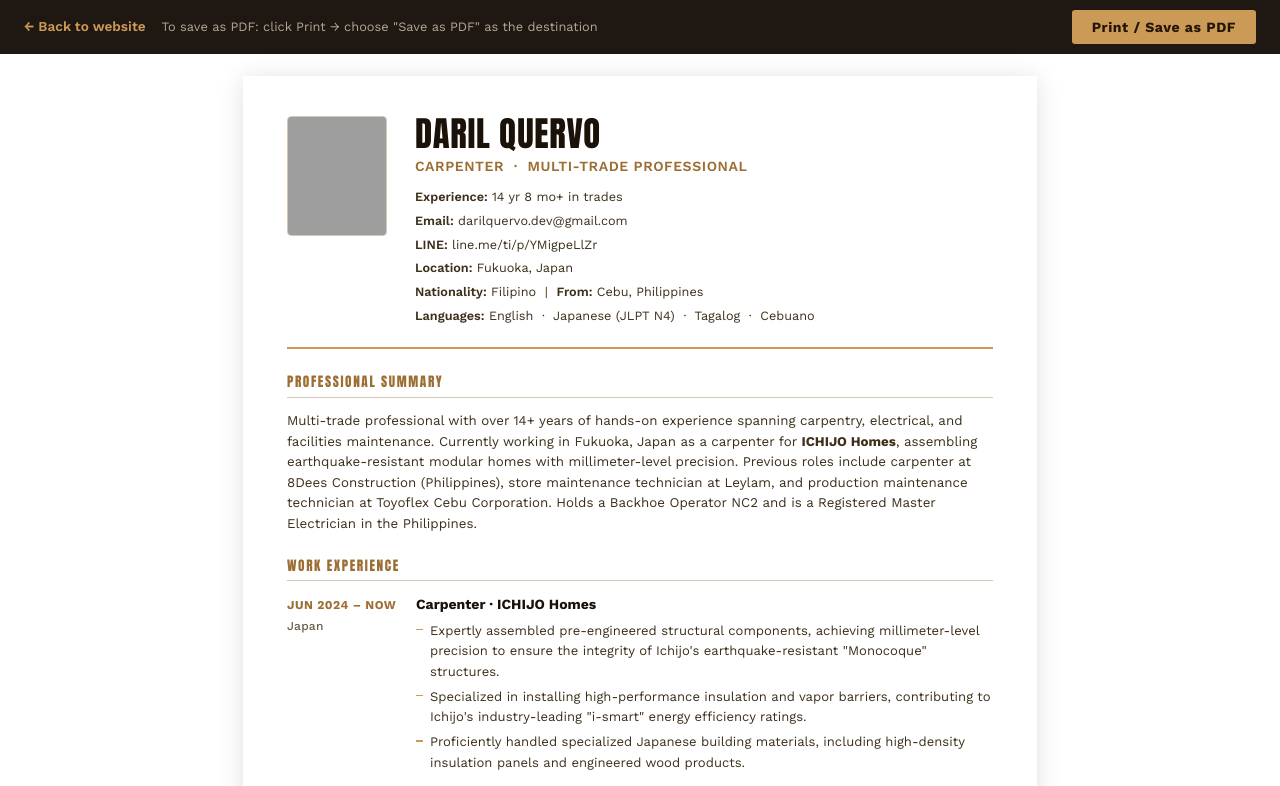
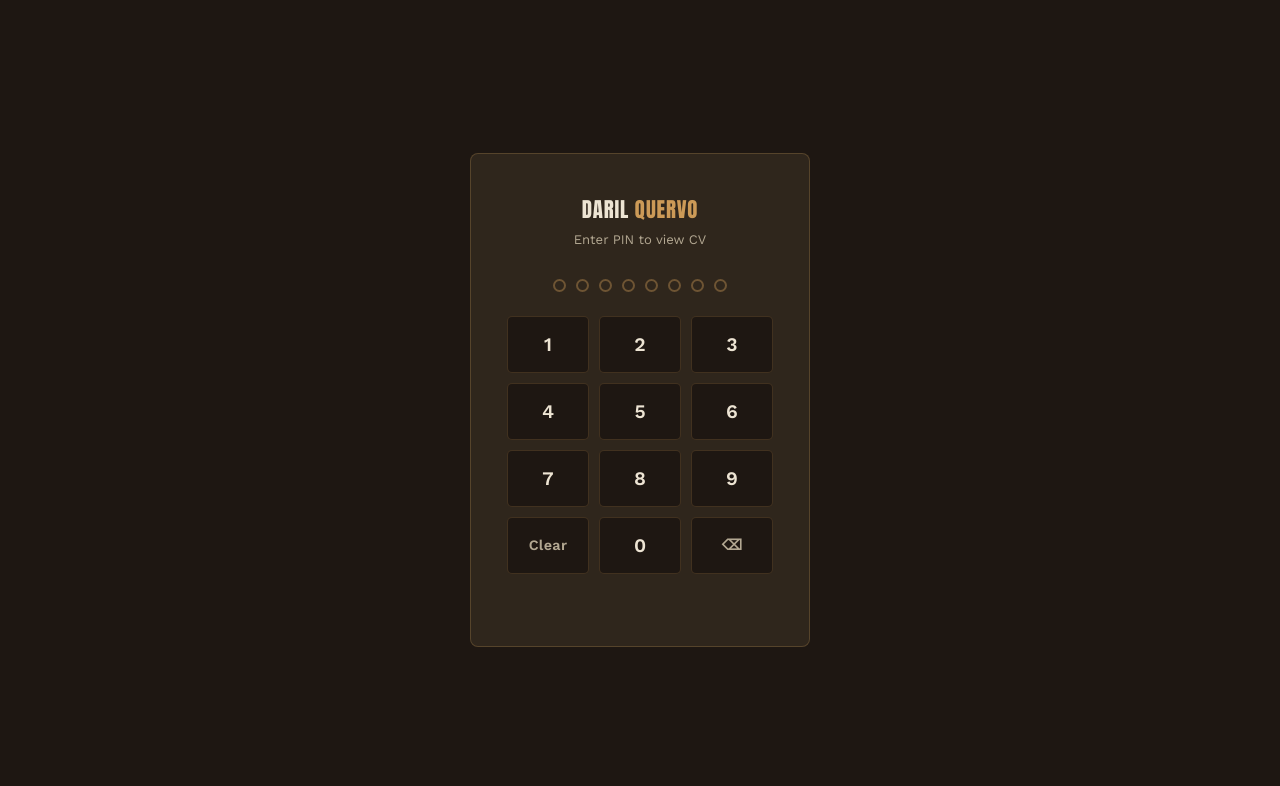
Before and after one commit to darilquervodev-spec/darilquervo-website, a plain HTML site: page cv.html in a window 1280 px wide. Shown: the top 786 px of the page. Drawn offline with nearby package versions, Linux system fonts and the light colour scheme; grey boxes are pictures that could not be loaded.

Commit message:
Add PIN gate to CV page (08-digit keypad, shake on wrong entry)

```diff
--- a/cv.html
+++ b/cv.html
@@ -106,10 +106,85 @@
     body{font-size:10pt;}
     @page{size:A4;margin:14mm 13mm;}
     a{color:var(--ink-2) !important;}
+    .pin-gate{display:none !important;}
+  }
+
+  /* ── PIN GATE ── */
+  .pin-gate{
+    position:fixed;inset:0;z-index:9999;
+    background:#1E1712;
+    display:flex;align-items:center;justify-content:center;
+  }
+  .pin-box{
+    background:#2F261C;border:1px solid rgba(204,154,87,.25);
+    border-radius:8px;padding:40px 36px;width:100%;max-width:340px;
+    text-align:center;
+  }
+  .pin-box .pin-logo{
+    font-family:'Anton',sans-serif;font-size:1.3rem;letter-spacing:.04em;
+    text-transform:uppercase;color:#EDE4D3;margin-bottom:4px;
+  }
+  .pin-box .pin-logo span{color:#CC9A57;}
+  .pin-box .pin-sub{font-size:.82rem;color:#B3A892;margin-bottom:28px;}
+  .pin-dots{display:flex;justify-content:center;gap:10px;margin-bottom:24px;}
+  .pin-dots span{
+    width:13px;height:13px;border-radius:50%;
+    border:2px solid rgba(204,154,87,.4);
+    background:transparent;transition:background .15s,border-color .15s;
+  }
+  .pin-dots span.filled{background:#CC9A57;border-color:#CC9A57;}
+  .pin-pad{display:grid;grid-template-columns:repeat(3,1fr);gap:10px;}
+  .pin-key{
+    background:#1E1712;border:1px solid rgba(204,154,87,.2);border-radius:5px;
+    color:#EDE4D3;font-family:'Work Sans',sans-serif;font-size:1.2rem;font-weight:600;
+    padding:16px 0;cursor:pointer;transition:background .15s,border-color .15s;
+  }
+  .pin-key:hover{background:#271E16;border-color:#CC9A57;}
+  .pin-key:active{background:#CC9A57;color:#241606;}
+  .pin-key.del{font-size:.9rem;letter-spacing:.02em;color:#B3A892;}
+  .pin-error{
+    color:#E07070;font-size:.8rem;font-weight:600;
+    letter-spacing:.06em;text-transform:uppercase;
+    min-height:18px;margin-top:14px;
+  }
+  .pin-gate.shake .pin-box{animation:shake .4s ease;}
+  @keyframes shake{
+    0%,100%{transform:translateX(0);}
+    20%{transform:translateX(-8px);}
+    40%{transform:translateX(8px);}
+    60%{transform:translateX(-6px);}
+    80%{transform:translateX(6px);}
   }
 </style>
 </head>
 <body>
+
+<!-- PIN GATE -->
+<div class="pin-gate" id="pinGate">
+  <div class="pin-box">
+    <div class="pin-logo">DARIL <span>QUERVO</span></div>
+    <div class="pin-sub">Enter PIN to view CV</div>
+    <div class="pin-dots" id="pinDots">
+      <span></span><span></span><span></span><span></span>
+      <span></span><span></span><span></span><span></span>
+    </div>
+    <div class="pin-pad">
+      <button type="button" class="pin-key" onclick="pinPress('1')">1</button>
+      <button type="button" class="pin-key" onclick="pinPress('2')">2</button>
+      <button type="button" class="pin-key" onclick="pinPress('3')">3</button>
+      <button type="button" class="pin-key" onclick="pinPress('4')">4</button>
+      <button type="button" class="pin-key" onclick="pinPress('5')">5</button>
+      <button type="button" class="pin-key" onclick="pinPress('6')">6</button>
+      <button type="button" class="pin-key" onclick="pinPress('7')">7</button>
+      <button type="button" class="pin-key" onclick="pinPress('8')">8</button>
+      <button type="button" class="pin-key" onclick="pinPress('9')">9</button>
+      <button type="button" class="pin-key del" onclick="pinClear()">Clear</button>
+      <button type="button" class="pin-key" onclick="pinPress('0')">0</button>
+      <button type="button" class="pin-key del" onclick="pinBack()">⌫</button>
+    </div>
+    <div class="pin-error" id="pinError"></div>
+  </div>
+</div>
 
 <div class="toolbar">
   <div class="toolbar-left">
@@ -302,5 +377,45 @@
     document.getElementById('cv-summary-exp').textContent = ty + '+';
   })();
 </script>
+
+<script>
+  var PIN    = '09022014';
+  var entry  = '';
+  var dots   = document.querySelectorAll('#pinDots span');
+  var gate   = document.getElementById('pinGate');
+  var errEl  = document.getElementById('pinError');
+
+  function updateDots() {
+    dots.forEach(function(d, i){ d.classList.toggle('filled', i < entry.length); });
+  }
+
+  function pinPress(digit) {
+    if (entry.length >= PIN.length) return;
+    entry += digit;
+    updateDots();
+    errEl.textContent = '';
+    if (entry.length === PIN.length) {
+      if (entry === PIN) {
+        gate.style.transition = 'opacity .35s';
+        gate.style.opacity = '0';
+        setTimeout(function(){ gate.style.display = 'none'; }, 360);
+      } else {
+        gate.classList.add('shake');
+        setTimeout(function(){ gate.classList.remove('shake'); entry = ''; updateDots(); }, 420);
+        setTimeout(function(){ errEl.textContent = 'Incorrect PIN — try again'; }, 420);
+      }
+    }
+  }
+
+  function pinBack() { entry = entry.slice(0, -1); updateDots(); errEl.textContent = ''; }
+  function pinClear() { entry = ''; updateDots(); errEl.textContent = ''; }
+
+  document.addEventListener('keydown', function(e) {
+    if (gate.style.display === 'none') return;
+    if (e.key >= '0' && e.key <= '9') pinPress(e.key);
+    else if (e.key === 'Backspace') pinBack();
+    else if (e.key === 'Escape') pinClear();
+  });
+</script>
 </body>
 </html>
```
